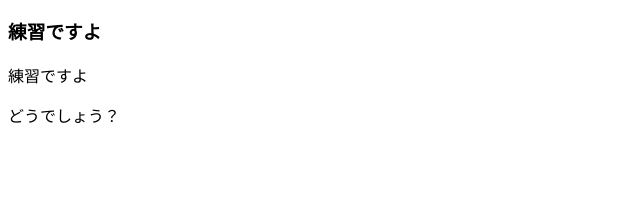
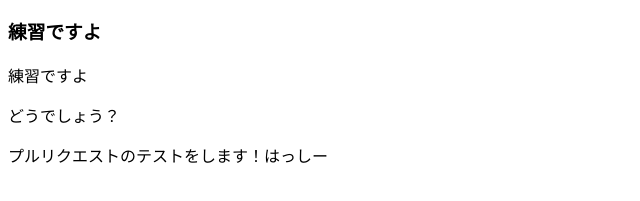
Before and after one commit to mikotomatsunaga/holeinone-rensyu, a plain HTML site: page index.html in a window 1280 px wide. Shown: the part 127-328 px from the top of the page, without its empty margins (0-640 px from the left). Drawn offline with Linux system fonts and the light colour scheme.

Commit message:
プルリクのテスト

```diff
--- a/index.html
+++ b/index.html
@@ -12,8 +12,6 @@
     <h3>練習ですよ</h3>
     <p>練習ですよ</p>
     <p>どうでしょう？</p>
-
-
-
+    <p>プルリクエストのテストをします！はっしー</p>
 </body>
 </html>
```
